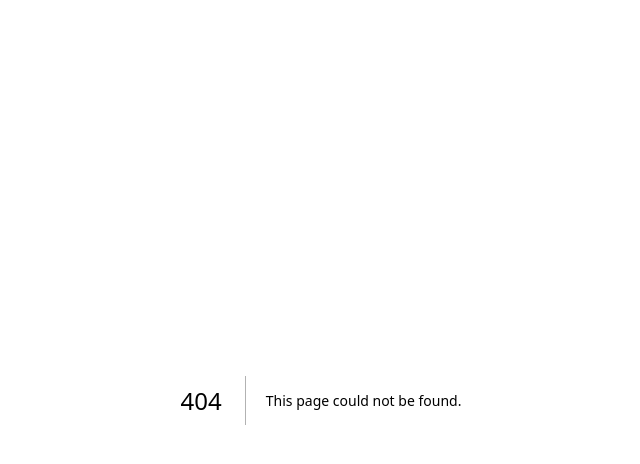
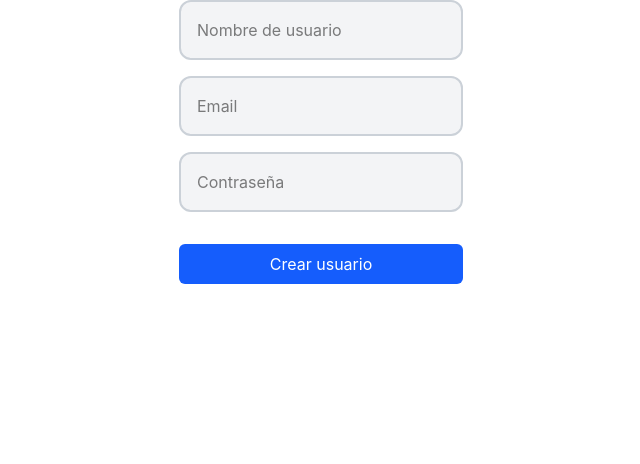
Before and after one commit to Vasibe/fromValidatorFront, a Next.js app: page /UserRegister in a window 1280 px wide. Before the commit this address had no page. Shown: the top 464 px of the page, without its empty margins (319-959 px from the left). Built offline with nearby package versions, Linux system fonts and the light colour scheme.

Commit message:
modify file

```diff
--- /dev/null
+++ b/src/app/UserRegister/page.tsx
@@ -0,0 +1,10 @@
+import UseRegisterView from "@/src/sections/auth/UserRegisterView/UserRegisterView";
+
+
+export default function FormRegisterPage() {
+  return (
+    <div>
+    <UseRegisterView/>
+    </div>
+  )
+}
--- a/src/sections/HomePage/homePageView.tsx
+++ b/src/sections/HomePage/homePageView.tsx
@@ -30,7 +30,7 @@ export function HomePageView() {
         year={2025}
         mainLinks={[
           { label: "About", href: "/about" },
-          { label: "Services", href: "/services" },
+          { label: "Services", href: "/UserRegister"},
           { label: "Contact", href: "/contact" },
         ]}
         legalLinks={[
```
Also changed, not shown: src/sections/auth/LoginView/LoginView.tsx (added).
